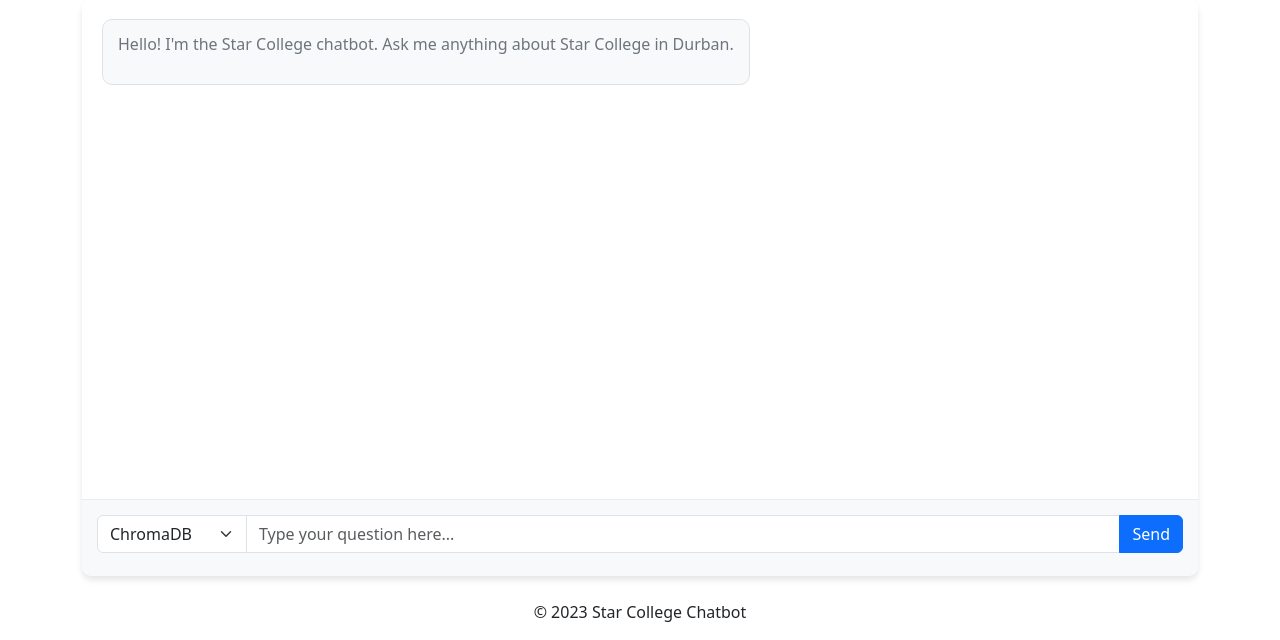
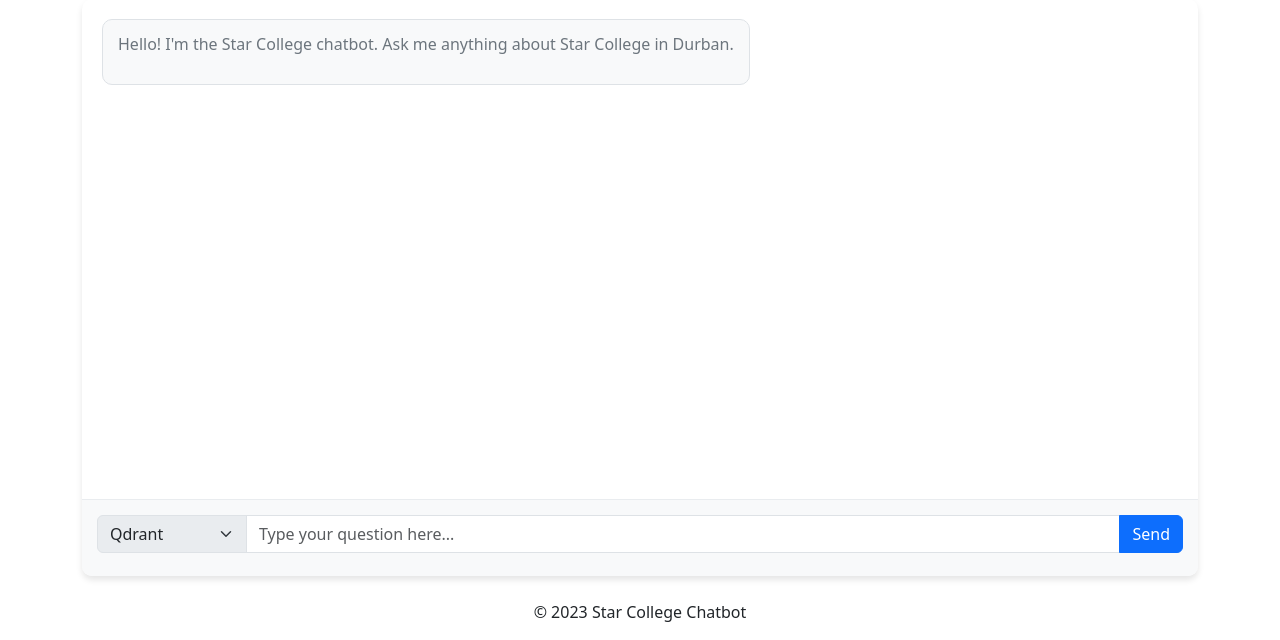
Before and after one commit to TUMO-MOGAME/Star_Bot_WITH_DEEPSEEK, a FastAPI app: template templates/index.html in a window 1280 px wide. Shown: the part 189-829 px from the top of the page. Run offline with FastAPI, Linux system fonts and the light colour scheme; the template is opened without the code that fills it, so the values that code supplies are empty; some libraries are stand-ins or nearby versions.

Commit message:
Sync all files: migrate to Qdrant, update requirements, remove ChromaDB, update docs

```diff
--- a/static/js/chatbot.js
+++ b/static/js/chatbot.js
@@ -5,7 +5,7 @@
 
 class StarCollegeChatbot {
     constructor() {
-        this.apiUrl = 'http://localhost:8000/chat';
+        this.apiUrl = '/chat'; // Use relative path for Render compatibility
         this.chatMessages = document.getElementById('chat-messages');
         this.userInput = document.getElementById('user-input');
         this.sendButton = document.getElementById('send-btn');
@@ -129,7 +129,7 @@ class StarCollegeChatbot {
             const selectedSchool = this.schoolSelect ? this.schoolSelect.value : 'all';
 
             // Make API call
-            const response = await fetch(`${this.apiUrl}?store_type=chroma`, {
+            const response = await fetch(`${this.apiUrl}?store_type=qdrant`, {
                 method: 'POST',
                 headers: {
                     'Content-Type': 'application/json'
--- a/templates/index.html
+++ b/templates/index.html
@@ -31,8 +31,8 @@
                 <div class="chat-input-container">
                     <form id="chat-form">
                         <div class="input-group mb-2">
-                            <select id="store-type" class="form-select" style="max-width: 150px;">
-                                <option value="chroma" selected>ChromaDB</option>
+                            <select id="store-type" class="form-select" style="max-width: 150px;" disabled>
+                                <option value="qdrant" selected>Qdrant</option>
                             </select>
                             <input type="text" id="user-input" class="form-control" placeholder="Type your question here..." required>
                             <button type="submit" class="btn btn-primary">Send</button>
```
